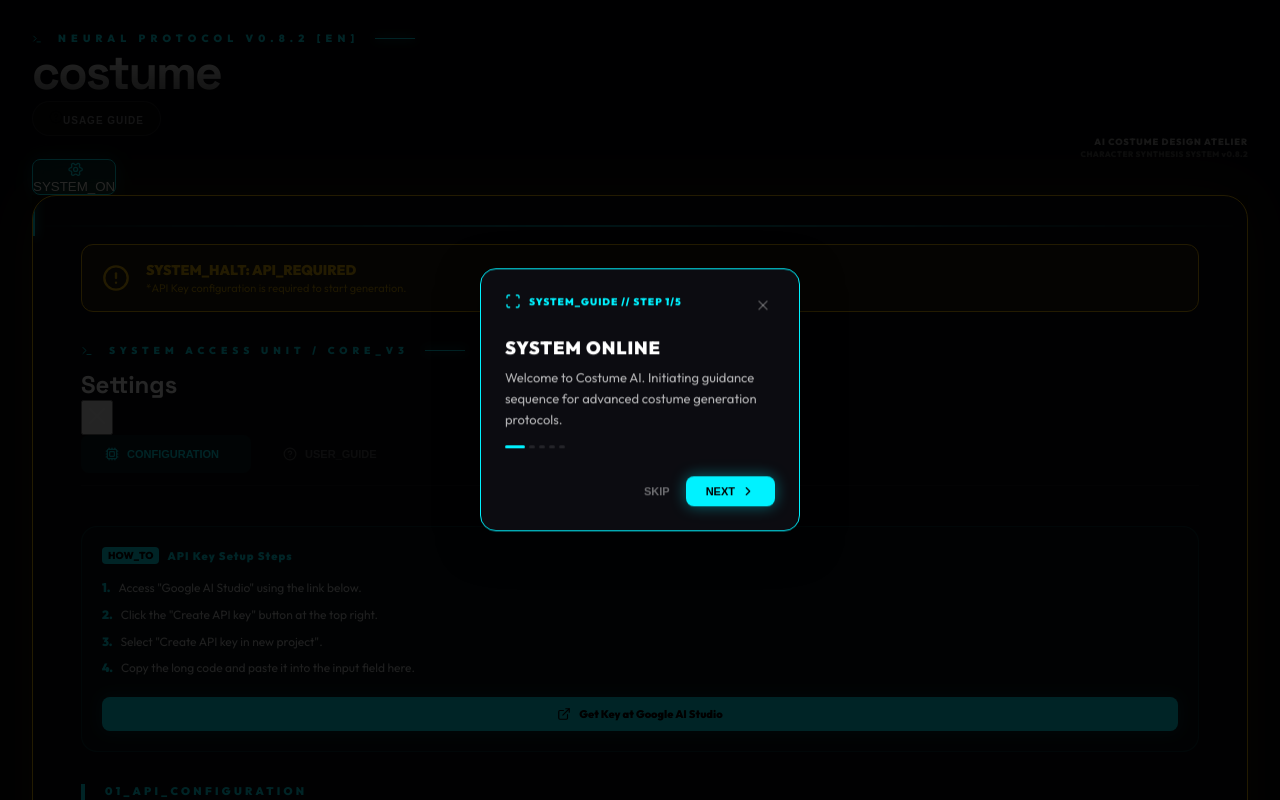
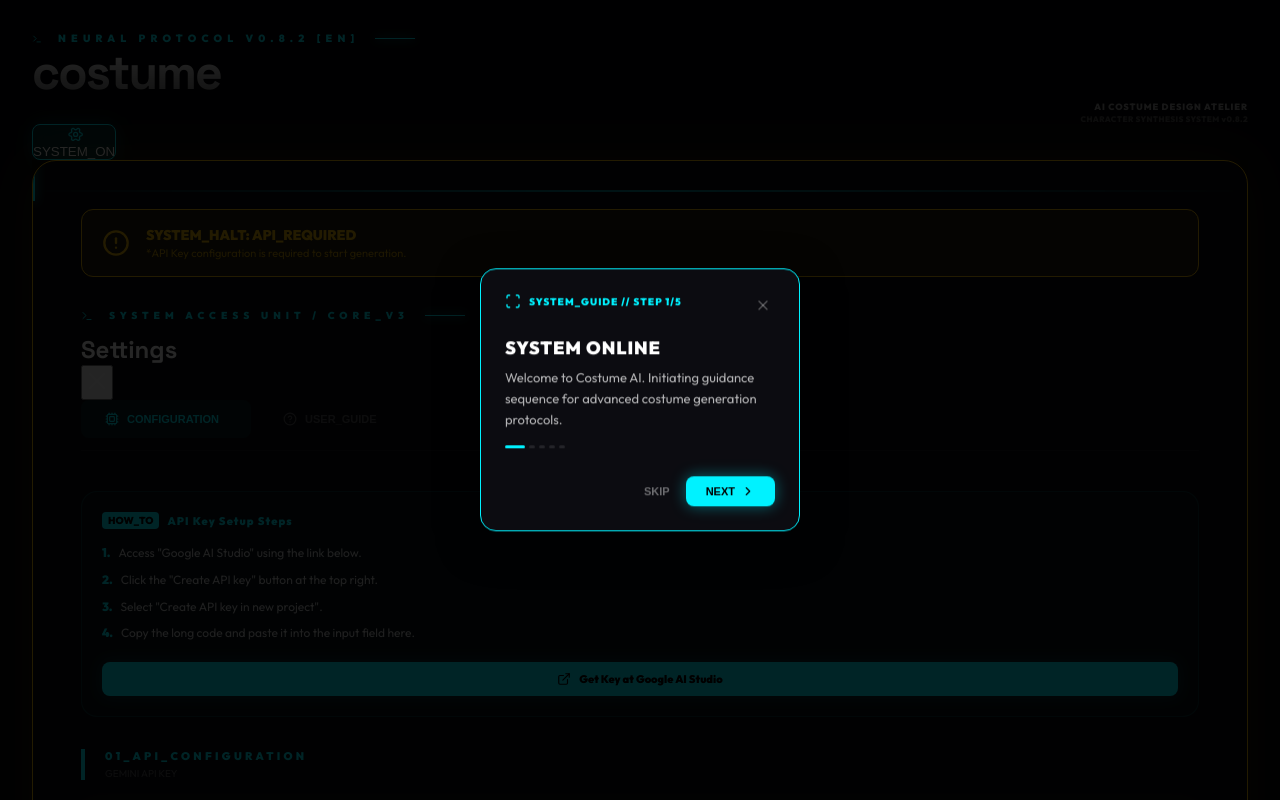
Before and after one commit to yukiokap/costume-ai, a React (Vite) app: page / in a window 1280 px wide. Shown: the top 800 px of the page. Built offline with nearby package versions, Linux system fonts and the light colour scheme.

Commit message:
Merge usage link into settings button and rename to Settings & Guide

```diff
--- a/src/components/layout/Header.tsx
+++ b/src/components/layout/Header.tsx
@@ -1,5 +1,5 @@
 import React from 'react';
-import { Settings as SettingsIcon, Terminal, HelpCircle } from 'lucide-react';
+import { Settings as SettingsIcon, Terminal } from 'lucide-react';
 import { motion } from 'framer-motion';
 import { useLanguage } from '../../contexts/LanguageContext';
 
@@ -28,22 +28,7 @@
 
             <div className="flex gap-4 sm:gap-6 items-center">
                 {/* Usage Guide Quick Link */}
-                <button
-                    onClick={() => setShowSettings(true)}
-                    className="hidden sm:flex items-center gap-2 group transition-all duration-300"
-                    style={{
-                        padding: '8px 16px',
-                        backgroundColor: 'rgba(255, 255, 255, 0.02)',
-                        border: '1px solid rgba(255, 255, 255, 0.1)',
-                        borderRadius: '100px',
-                        cursor: 'pointer'
-                    }}
-                >
-                    <HelpCircle size={14} className="text-cyan-400" />
-                    <span style={{ fontSize: '10px', color: 'rgba(255,255,255,0.5)', fontWeight: 800, letterSpacing: '0.1em' }} className="group-hover:text-cyan-300 transition-colors">
-                        {t('common.usage').toUpperCase()}
-                    </span>
-                </button>
+
 
                 <div style={{
                     display: 'flex',
@@ -89,7 +74,7 @@
                             style={{ color: '#fff' }}
                             className={`text-[11px] font-black uppercase tracking-[0.3em] group-hover:text-cyan-300 transition-colors`}
                         >
-                            {showSettings ? 'SYSTEM_ON' : t('common.settings')}
+                            {showSettings ? 'SYSTEM_ON' : t('common.settings_guide')}
                         </span>
 
                         {/* Status Light */}
--- a/src/i18n/translations.ts
+++ b/src/i18n/translations.ts
@@ -8,6 +8,7 @@
             history: '履歴',
             favorites: 'お気に入り',
             settings: '設定',
+            settings_guide: '設定・使い方',
             close: '閉じる',
             save_close: '保存して閉じる',
             copy: 'コピー',
@@ -253,6 +254,7 @@
             history: 'History',
             favorites: 'Favorites',
             settings: 'Settings',
+            settings_guide: 'Settings & Guide',
             close: 'Close',
             save_close: 'Save & Close',
             copy: 'Copy',
```
